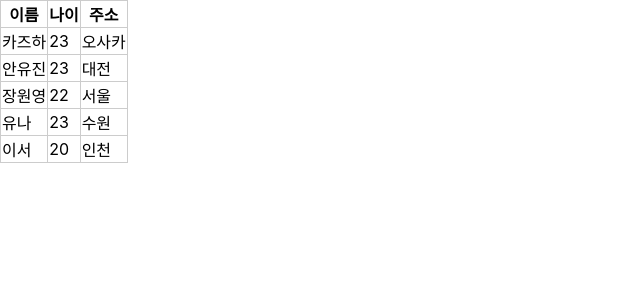
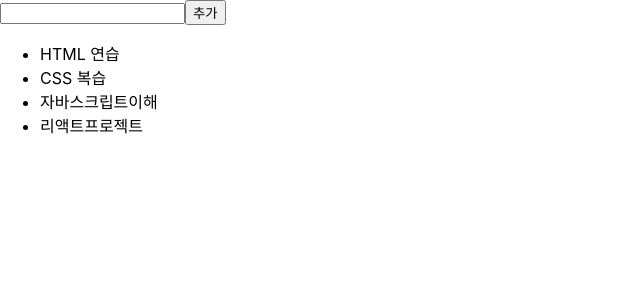
Before and after one commit to jks2024/human-sample-react, a React (Create React App) app: page / in a window 1280 px wide. Shown: the top 300 px of the page, without its empty margins (0-640 px from the left). Built offline with nearby package versions, Linux system fonts and the light colour scheme.

Commit message:
10/19 am 10:44

```diff
--- a/src/App.js
+++ b/src/App.js
@@ -8,9 +8,10 @@ import DropDown from "./DropDown";
 import RadioBtn from "./RadioBtn";
 import CheckBox from "./CheckBtn";
 import Table from "./Table";
+import ToDoSample from "./ToDoSample";
 
 function App() {
-  return <Table />;
+  return <ToDoSample />;
 }
 
 export default App;
--- /dev/null
+++ b/src/ToDoSample.js
@@ -0,0 +1,37 @@
+import { useState } from "react";
+
+const sample = [
+  { id: 1, text: "HTML 연습" },
+  { id: 2, text: "CSS 복습" },
+  { id: 3, text: "자바스크립트이해" },
+  { id: 4, text: "리액트프로젝트" },
+];
+
+const ToDoSample = () => {
+  const [todoData, setTodoData] = useState(sample); // 상태관리 (렌더링 조건을 만들기 위해서 사용)
+  const [inputText, setInputText] = useState(""); // 입력에 대한 상태 관리
+  const [nextId, setNextId] = useState(5); // id 증가에 대한 상태 관리
+
+  const onClick = () => {
+    const nextTodos = [...todoData, { id: nextId, text: inputText }];
+    setNextId(nextId + 1); // id를 1 증가 시킴
+    setTodoData(nextTodos);
+    setInputText(""); // input 창을 지워 줌
+  };
+
+  return (
+    <>
+      <input
+        type="text"
+        value={inputText}
+        onChange={(e) => setInputText(e.target.value)}
+      />
+      <button onClick={onClick}>추가</button>
+      <ul>
+        {todoData && todoData.map((todo) => <li key={todo.id}>{todo.text}</li>)}
+      </ul>
+    </>
+  );
+};
+
+export default ToDoSample;
```
